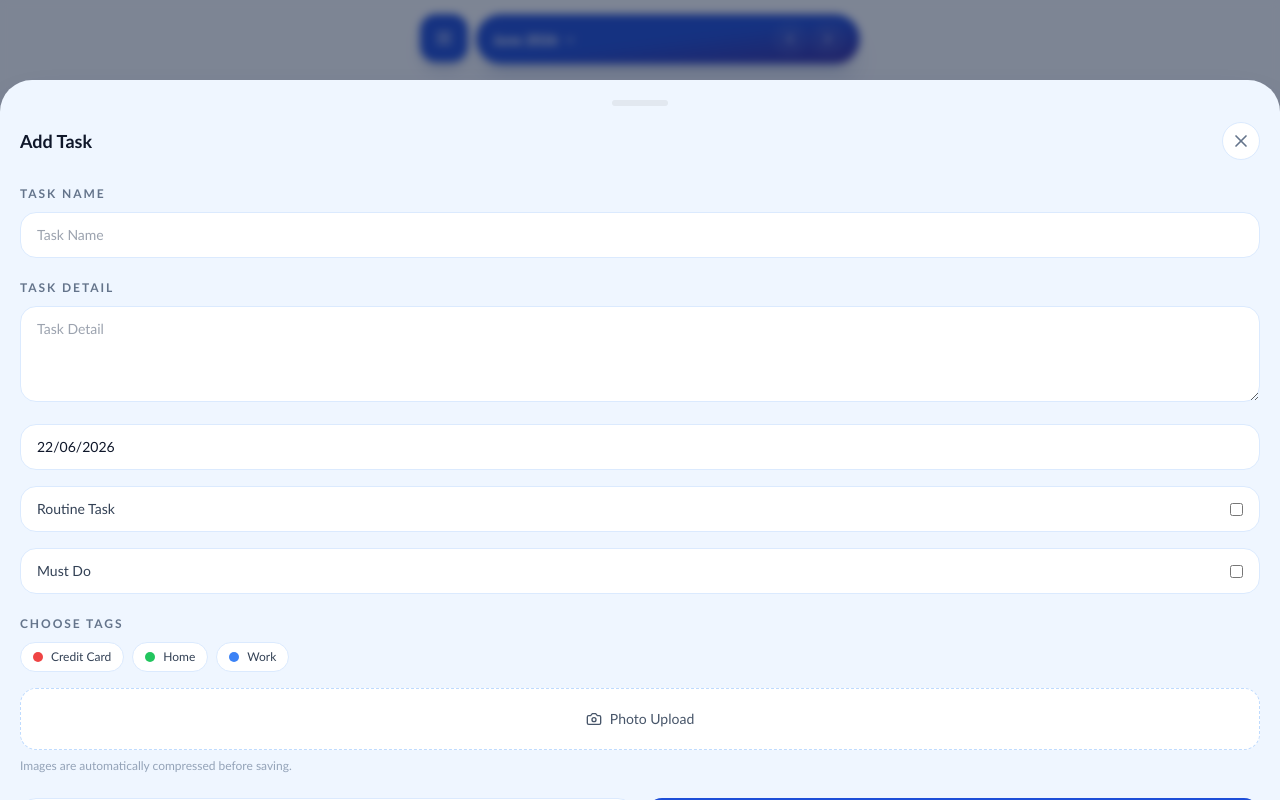
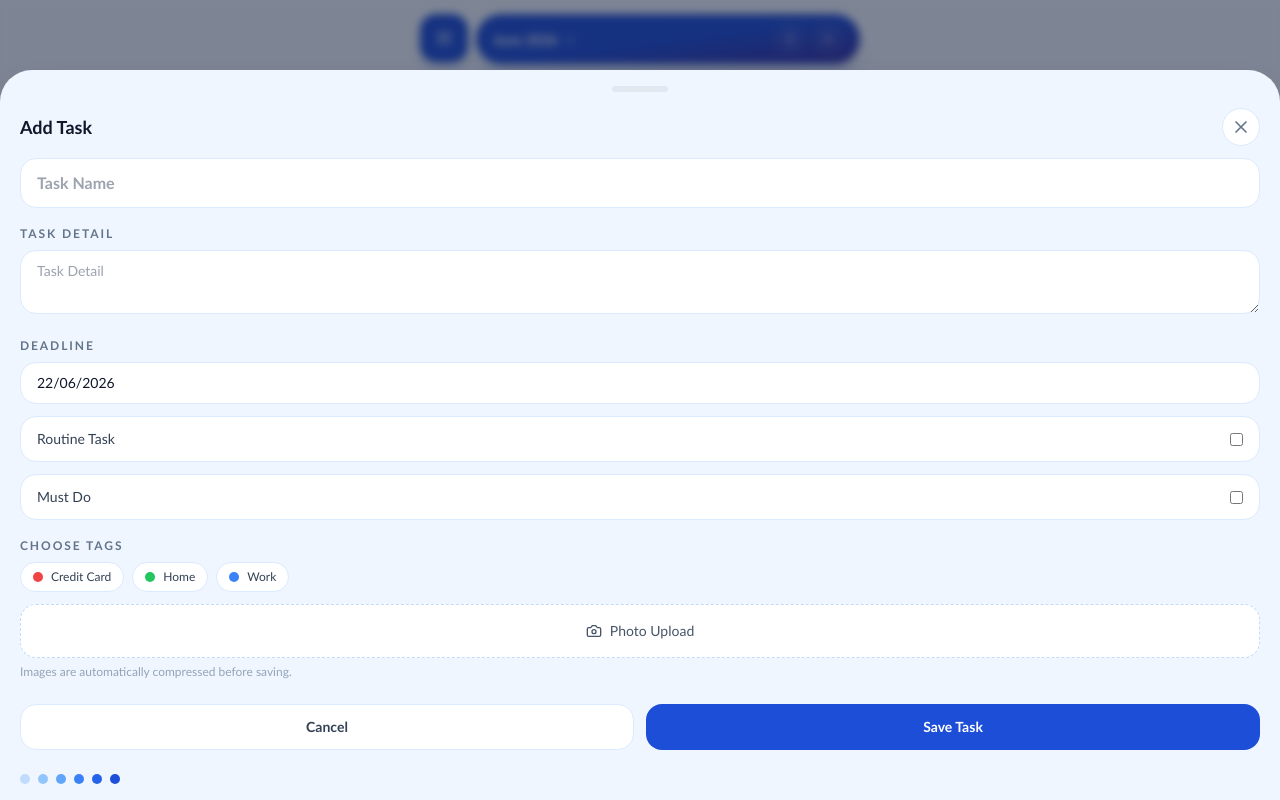
Before and after one commit to h13214489-sketch/taskmng, a React (Vite) app: page / in a window 1280 px wide. Both pictures are taken after a click on the button 1232 px from the left and 744 px from the top of the page. Built offline with nearby package versions, Linux system fonts and the light colour scheme.

Commit message:
feat: Revise Tadknmg UI
Co-authored-by: traeagent <traeagent@users.noreply.github.com>

```diff
--- a/src/components/task-sheet.tsx
+++ b/src/components/task-sheet.tsx
@@ -1,5 +1,5 @@
 import { useEffect, useMemo, useRef, useState } from "react";
-import { Camera, Pencil, Trash2, X } from "lucide-react";
+import { Camera, Trash2, X } from "lucide-react";
 import { useTranslation } from "react-i18next";
 
 import { ImageLightbox } from "@/components/image-lightbox";
@@ -45,7 +45,6 @@ export function TaskSheet({
   const [isMustDo, setIsMustDo] = useState(false);
   const [tagIds, setTagIds] = useState<string[]>([]);
   const [photo, setPhoto] = useState<string | undefined>();
-  const [isEditingDetail, setIsEditingDetail] = useState(false);
   const [previewImage, setPreviewImage] = useState<{ src: string; alt: string } | null>(null);
   const [imageError, setImageError] = useState<string | null>(null);
   const [isProcessingImage, setIsProcessingImage] = useState(false);
@@ -56,7 +55,6 @@ export function TaskSheet({
       return;
     }
 
-    setIsEditingDetail(false);
     setName("");
     setDetail("");
     setDeadline(toDisplayDate(selectedDate));
@@ -72,18 +70,12 @@ export function TaskSheet({
       return;
     }
 
-    setIsEditingDetail(false);
     setPhoto(undefined);
     setImageError(null);
   }, [mode, task?.seriesId, task?.date]);
 
   useEffect(() => {
     if (mode !== "detail" || !task) {
-      setIsEditingDetail(false);
-      return;
-    }
-
-    if (!isEditingDetail) {
       return;
     }
 
@@ -95,19 +87,15 @@ export function TaskSheet({
     setTagIds(task.tagIds);
     setPhoto(task.photo);
     setImageError(null);
-  }, [isEditingDetail, mode, task]);
+  }, [mode, task?.seriesId, task?.date]);
 
   const title = useMemo(() => {
-    if (mode === "detail") {
-      return t("detail");
-    }
-
     if (mode === "complete") {
       return t("complete");
     }
 
     return t("addTask");
-  }, [mode, task?.name, t]);
+  }, [mode, t]);
 
   if (!open || !mode) {
     return null;
@@ -145,7 +133,7 @@ export function TaskSheet({
 
       if (mode === "detail" && task) {
         await onUpdate(task, payload);
-        setIsEditingDetail(false);
+        setImageError(null);
         return;
       }
 
@@ -190,21 +178,19 @@ export function TaskSheet({
 
   return (
     <div className="fixed inset-0 z-50 flex items-end bg-slate-900/50 backdrop-blur-sm">
-      <section className="max-h-[90vh] w-full overflow-y-auto rounded-t-[32px] bg-blue-50 px-5 pb-8 pt-5 shadow-2xl shadow-blue-900/20">
+      <section className="max-h-[92vh] w-full overflow-y-auto rounded-t-[32px] bg-blue-50 px-5 pb-4 pt-4 shadow-2xl shadow-blue-900/20">
         <div className="mx-auto mb-4 h-1.5 w-14 rounded-full bg-slate-200" />
-        <div className="mb-5 flex items-center justify-between gap-4">
-          <div>
-            <h2 className="text-lg font-semibold text-slate-900">{title}</h2>
-          </div>
+        <div className="mb-3 flex items-center justify-between gap-4">
+          {mode === "detail" ? <div /> : <h2 className="text-lg font-semibold text-slate-900">{title}</h2>}
           <div className="flex items-center gap-2">
-            {mode === "detail" && task && !isEditingDetail ? (
+            {mode === "detail" && task ? (
               <button
                 type="button"
-                onClick={() => setIsEditingDetail(true)}
-                className="rounded-full border border-blue-100 bg-white p-2 text-slate-500 transition hover:border-blue-200"
-                aria-label={t("editTask")}
+                onClick={() => void onDelete(task)}
+                className="rounded-full border border-rose-200 bg-rose-50 p-2 text-rose-600 transition hover:border-rose-300"
+                aria-label={t("delete")}
               >
-                <Pencil className="h-5 w-5" />
+                <Trash2 className="h-5 w-5" />
               </button>
             ) : null}
             <button
@@ -218,67 +204,7 @@ export function TaskSheet({
           </div>
         </div>
 
-        {mode === "detail" && task && !isEditingDetail ? (
-          <div className="space-y-4">
-            <div className="rounded-[28px] border border-blue-100 bg-white p-4">
-              <div className="flex items-center gap-2">
-                <h3 className="text-base font-semibold text-slate-900">{task.name}</h3>
-                {task.isMustDo ? <span className="text-sm font-black text-rose-600">!</span> : null}
-              </div>
-              <p className="mt-2 text-sm text-slate-600">{task.detail || "-"}</p>
-              <p className="mt-3 text-xs text-slate-500">
-                {t("deadline")}: {toDisplayDate(task.date)}
-              </p>
-              <div className="mt-3 flex flex-wrap gap-2">
-                {tags
-                  .filter((tag) => task.tagIds.includes(tag.id))
-                  .map((tag) => (
-                    <TagChip key={tag.id} label={tag.name} color={tag.color} />
-                  ))}
-              </div>
-              {task.photo ? (
-                <button type="button" className="mt-4 block w-full" onClick={() => setPreviewImage({ src: task.photo ?? "", alt: task.name })}>
-                  <img src={task.photo} alt={task.name} className="h-44 w-full rounded-2xl object-cover cursor-zoom-in" loading="lazy" />
-                </button>
-              ) : null}
-              {task.completionPhoto ? (
-                <div className="mt-4 space-y-2">
-                  <p className="text-xs font-semibold uppercase tracking-[0.16em] text-slate-500">{t("uploadRecord")}</p>
-                  <button
-                    type="button"
-                    className="block w-full"
-                    onClick={() => setPreviewImage({ src: task.completionPhoto ?? "", alt: `${task.name} ${t("uploadRecord")}` })}
-                  >
-                    <img
-                      src={task.completionPhoto}
-                      alt={`${task.name} ${t("uploadRecord")}`}
-                      className="h-44 w-full rounded-2xl object-cover cursor-zoom-in"
-                      loading="lazy"
-                    />
-                  </button>
-                </div>
-              ) : null}
-            </div>
-
-            <button
-              type="button"
-              onClick={() => void onDelete(task)}
-              className="flex w-full items-center justify-center gap-2 rounded-2xl border border-rose-200 bg-rose-50 px-4 py-3 text-sm font-semibold text-rose-600"
-            >
-              <Trash2 className="h-4 w-4" />
-              {t("delete")}
-            </button>
-            {task.isRoutine ? (
-              <button
-                type="button"
-                onClick={() => void onEndRoutine(task)}
-                className="w-full rounded-2xl bg-blue-700 px-4 py-3 text-sm font-semibold text-white"
-              >
-                {t("endRoutineTask")}
-              </button>
-            ) : null}
-          </div>
-        ) : mode === "complete" && task ? (
+        {mode === "complete" && task ? (
           <div className="space-y-4">
             <div className="rounded-[28px] border border-blue-100 bg-white p-4">
               <div className="flex items-center gap-2">
@@ -345,33 +271,33 @@ export function TaskSheet({
             </div>
           </div>
         ) : (
-          <form className="space-y-4" onSubmit={handleSubmit}>
-            <label className="block space-y-2">
-              <span className="text-xs font-semibold uppercase tracking-[0.16em] text-slate-500">{t("taskName")}</span>
+          <form className="space-y-3" onSubmit={handleSubmit}>
+            <label className="block space-y-1.5">
               <input
                 value={name}
                 onChange={(event) => setName(event.target.value)}
-                className="w-full rounded-2xl border border-blue-100 bg-white px-4 py-3 text-sm text-slate-900 outline-none transition focus:border-blue-400"
+                className="w-full rounded-2xl border border-blue-100 bg-white px-4 py-3 text-base font-semibold text-slate-900 outline-none transition focus:border-blue-400"
                 placeholder={t("taskName")}
                 required
               />
             </label>
 
-            <label className="block space-y-2">
+            <label className="block space-y-1.5">
               <span className="text-xs font-semibold uppercase tracking-[0.16em] text-slate-500">{t("taskDetail")}</span>
               <textarea
                 value={detail}
                 onChange={(event) => setDetail(event.target.value)}
-                className="min-h-24 w-full rounded-2xl border border-blue-100 bg-white px-4 py-3 text-sm text-slate-900 outline-none transition focus:border-blue-400"
+                className="min-h-16 w-full rounded-2xl border border-blue-100 bg-white px-4 py-2.5 text-sm text-slate-900 outline-none transition focus:border-blue-400"
                 placeholder={t("taskDetail")}
               />
             </label>
 
-            <label className="block space-y-2">
+            <label className="block space-y-1.5">
+              <span className="text-xs font-semibold uppercase tracking-[0.16em] text-slate-500">{t("deadline")}</span>
               <input
                 value={deadline}
                 onChange={(event) => setDeadline(event.target.value)}
-                className="w-full rounded-2xl border border-blue-100 bg-white px-4 py-3 text-sm text-slate-900 outline-none transition focus:border-blue-400"
+                className="w-full rounded-2xl border border-blue-100 bg-white px-4 py-2.5 text-sm text-slate-900 outline-none transition focus:border-blue-400"
                 placeholder="dd/mm/yyyy"
                 required
               />
@@ -387,7 +313,7 @@ export function TaskSheet({
               <input type="checkbox" checked={isMustDo} onChange={(event) => setIsMustDo(event.target.checked)} />
             </label>
 
-            <div className="space-y-2">
+            <div className="space-y-1.5">
               <span className="text-xs font-semibold uppercase tracking-[0.16em] text-slate-500">{t("chooseTags")}</span>
               <div className="flex flex-wrap gap-2">
                 {tags.map((tag) => (
@@ -406,7 +332,7 @@ export function TaskSheet({
               </div>
             </div>
 
-            <div className="space-y-2">
+            <div className="space-y-1.5">
               <input
                 ref={fileInputRef}
                 type="file"
@@ -420,7 +346,7 @@ export function TaskSheet({
                 type="button"
                 onClick={openFilePicker}
                 disabled={isProcessingImage}
-                className="flex w-full items-center justify-center gap-2 rounded-2xl border border-dashed border-blue-200 bg-white px-4 py-5 text-sm font-medium text-slate-600 transition hover:border-blue-300 hover:bg-blue-50 disabled:cursor-not-allowed disabled:opacity-60"
+                className="flex w-full items-center justify-center gap-2 rounded-2xl border border-dashed border-blue-200 bg-white px-4 py-4 text-sm font-medium text-slate-600 transition hover:border-blue-300 hover:bg-blue-50 disabled:cursor-not-allowed disabled:opacity-60"
               >
                 <Camera className="h-4 w-4" />
                 <span>{isProcessingImage ? `${t("photoUpload")}...` : t("photoUpload")}</span>
@@ -434,16 +360,36 @@ export function TaskSheet({
               ) : null}
             </div>
 
-            <div className="grid grid-cols-2 gap-3 pt-2">
+            {mode === "detail" && task?.completionPhoto ? (
               <button
                 type="button"
-                onClick={() => {
-                  if (mode === "detail") {
-                    setIsEditingDetail(false);
-                    return;
-                  }
-                  onClose();
-                }}
+                className="block w-full"
+                onClick={() => setPreviewImage({ src: task.completionPhoto ?? "", alt: `${task.name} ${t("uploadRecord")}` })}
+              >
+                <img
+                  src={task.completionPhoto}
+                  alt={`${task.name} ${t("uploadRecord")}`}
+                  className="h-28 w-full rounded-2xl object-cover cursor-zoom-in"
+                  loading="lazy"
+                />
+              </button>
+            ) : null}
+
+            {mode === "detail" && task?.isRoutine ? (
+              <button
+                type="button"
+                onClick={() => void onEndRoutine(task)}
+                className="w-full rounded-2xl border border-blue-100 bg-white px-4 py-3 text-sm font-semibold text-slate-700 transition hover:bg-blue-50"
+              >
+                {t("endRoutineTask")}
+              </button>
+            ) : null}
+
+            <div className="sticky bottom-0 -mx-5 bg-blue-50/95 px-5 pb-2 pt-3 backdrop-blur">
+              <div className="grid grid-cols-2 gap-3">
+                <button
+                  type="button"
+                  onClick={onClose}
                   className="rounded-2xl border border-blue-100 bg-white px-4 py-3 text-sm font-semibold text-slate-700"
                 >
                   {t("cancel")}
@@ -455,6 +401,7 @@ export function TaskSheet({
                 >
                   {t("saveTask")}
                 </button>
+              </div>
             </div>
           </form>
         )}
```
Lines whose indentation alone changed are shown as unchanged.
